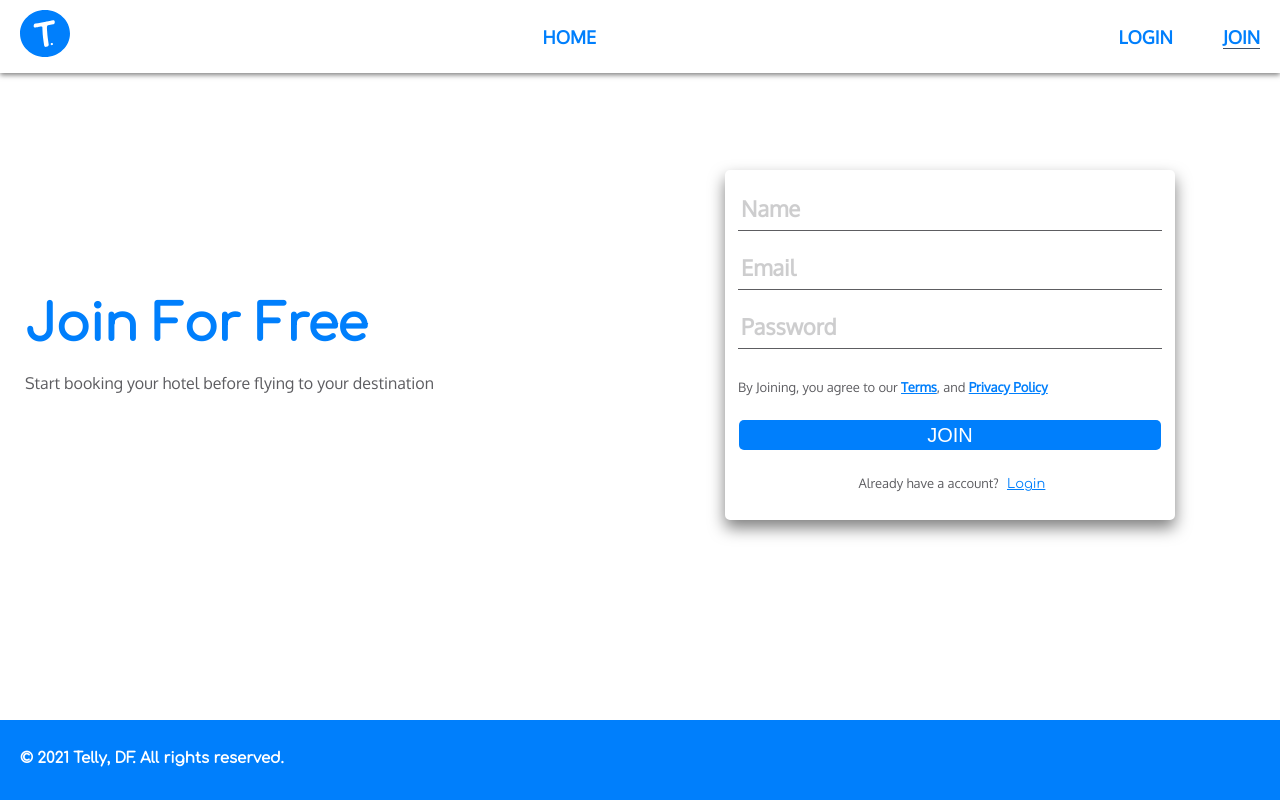
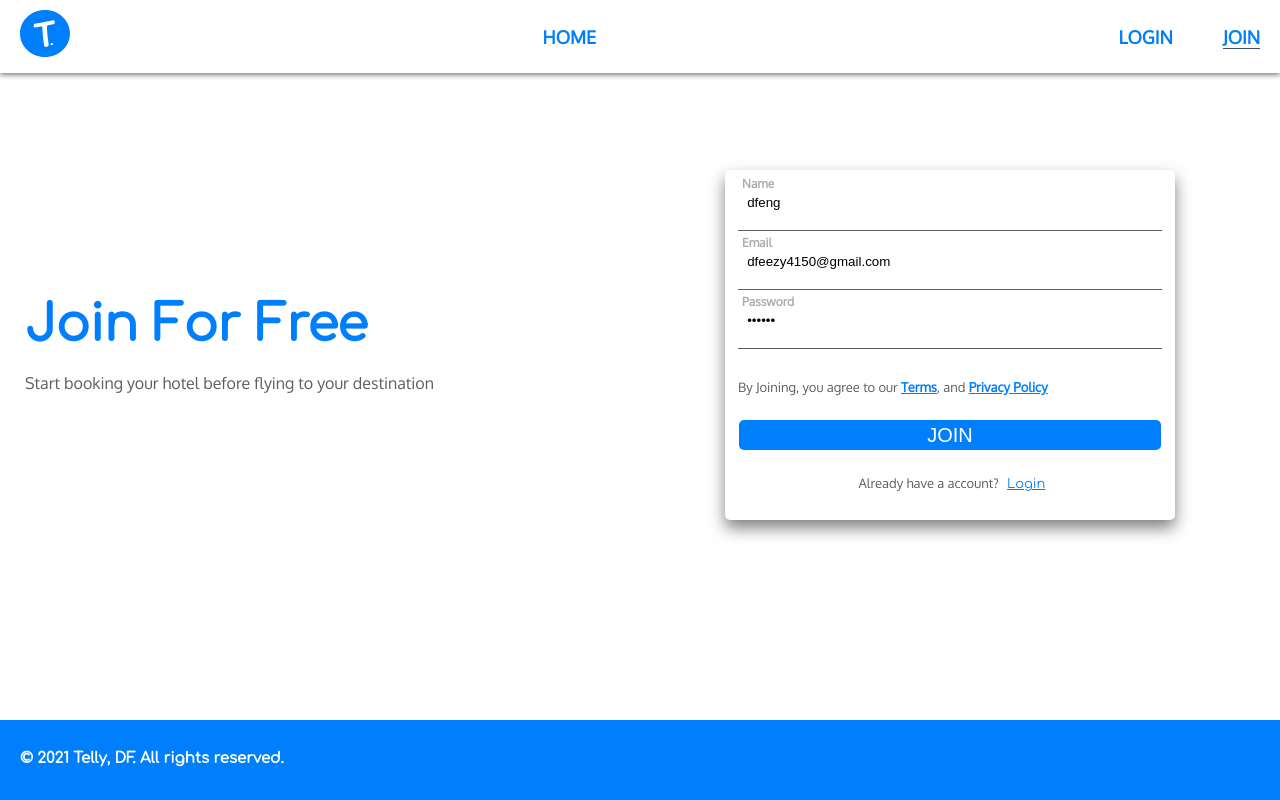
Before and after one commit to FengDenny/Telly, a React (Create React App) app in the folder client/: page /join in a window 1280 px wide. Built offline with nearby package versions, Linux system fonts and the light colour scheme.

Commit message:
Alerts initialized

```diff
--- a/client/src/pages/auth/Join.js
+++ b/client/src/pages/auth/Join.js
@@ -1,17 +1,16 @@
 import React, { useState } from "react";
 import RegisterForm from "./../components/RegisterForm";
-import axios from "axios";
+import { register } from "../../actions/authAction";
+import { showAlert } from "../../js/alerts";
 
 function Join({ history }) {
-  const [name, setName] = useState("");
-  const [email, setEmail] = useState("");
-  const [password, setPassword] = useState("");
-
-  // const [error, setError] = useState(null);
+  const [name, setName] = useState("dfeng");
+  const [email, setEmail] = useState("dfeezy4150@gmail.com");
+  const [password, setPassword] = useState("415aAa");
+  const [error, setError] = useState(null);
 
   const handleSubmit = async (e) => {
     e.preventDefault();
-    const url = `/api/v1/register`;
     const data = {
       name,
       email,
@@ -19,12 +18,12 @@ function Join({ history }) {
     };
 
     try {
-      const res = await axios.post(url, data);
+      const res = await register(data);
       console.log("REGISTER USER:", res);
       history.push("/login");
     } catch (err) {
       console.log(err);
-      // setError(err.response.data);
+      setError(showAlert("error", err.response.data.message));
     }
   };
 
@@ -45,6 +44,8 @@ function Join({ history }) {
           setEmail={setEmail}
           password={password}
           setPassword={setPassword}
+          error={error}
+          setError={setError}
         />
       </div>
     </div>
```
